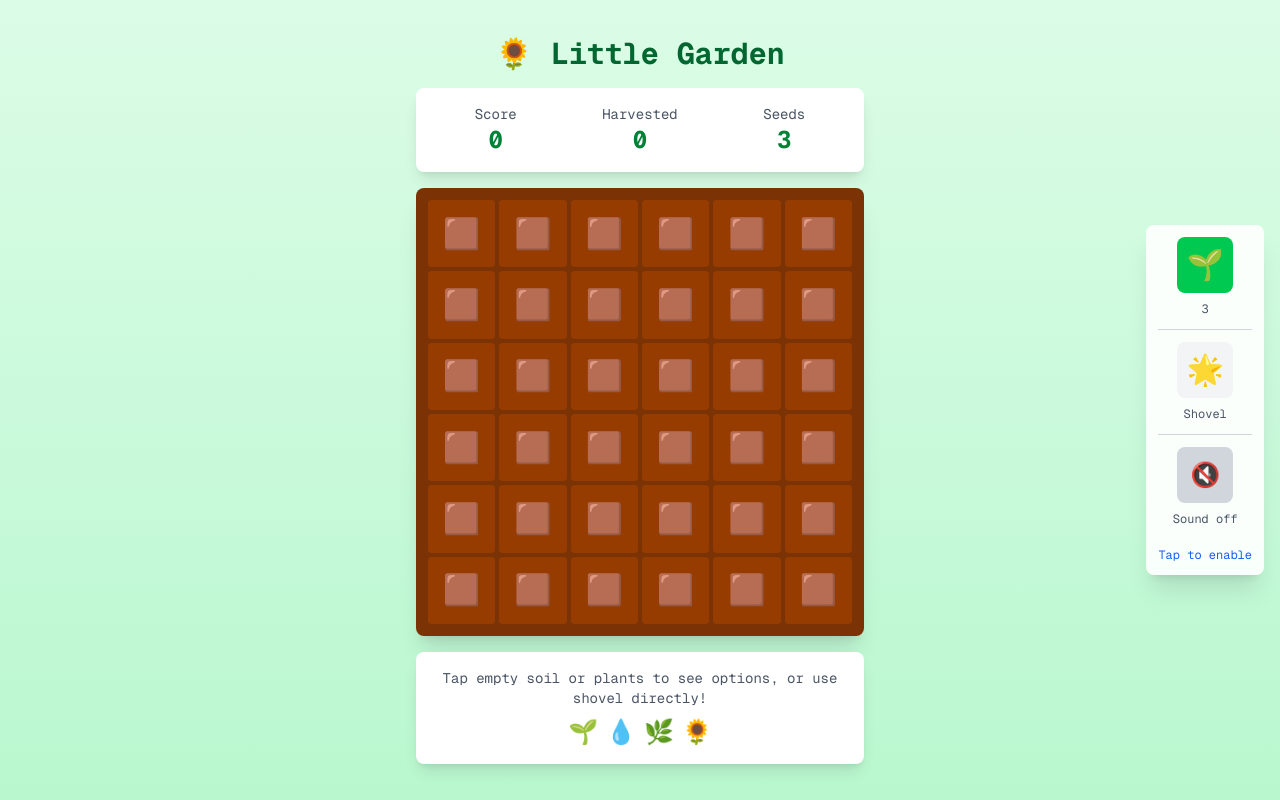
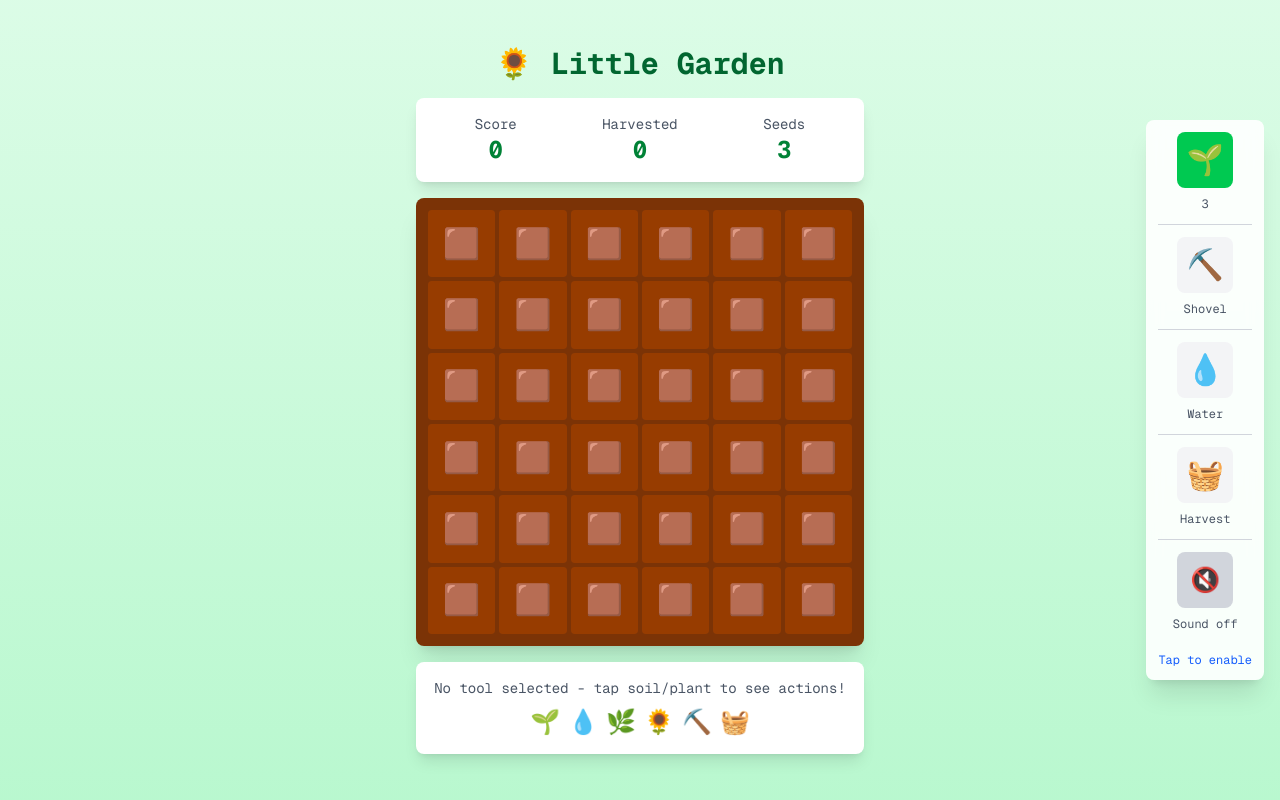
Before and after one commit to Coding-Bastards/garden-mini-game, a Next.js app: page / in a window 1280 px wide. Built offline with nearby package versions, Linux system fonts and the light colour scheme.

Commit message:
[RUDY.C] Add action system: shovel, water, harvest toggleable actions

```diff
--- a/app/page.tsx
+++ b/app/page.tsx
@@ -3,7 +3,7 @@
 import { useState, useEffect, useRef } from 'react';
 
 type CellState = 'empty' | 'seed' | 'plantSmall' | 'plantBig' | 'flower';
-type Tool = null | 'seeds';
+type ActiveAction = null | 'shovel' | 'water' | 'harvest';
 
 type GridState = CellState[][];
 
@@ -18,7 +18,7 @@ export default function GardenGame() {
   const [score, setScore] = useState(0);
   const [harvested, setHarvested] = useState(0);
   const [seeds, setSeeds] = useState(3);
-  const [shovelActive, setShovelActive] = useState(false);
+  const [activeAction, setActiveAction] = useState<ActiveAction>(null);
   const [audioEnabled, setAudioEnabled] = useState(false);
   const [soundEnabled, setSoundEnabled] = useState(true);
   const [selectedCell, setSelectedCell] = useState<{row: number, col: number} | null>(null);
@@ -105,6 +105,37 @@ export default function GardenGame() {
     osc2.stop(ctx.currentTime + 0.15);
   };
 
+  // 8-bit water sound
+  const playWaterSound = () => {
+    if (!soundEnabled || !audioEnabled) return;
+
+    if (!audioContextRef.current) {
+      audioContextRef.current = new (window.AudioContext || (window as any).webkitAudioContext)();
+    }
+
+    const ctx = audioContextRef.current;
+    const oscillator = ctx.createOscillator();
+    const gain = ctx.createGain();
+    const filter = ctx.createBiquadFilter();
+
+    oscillator.connect(filter);
+    filter.connect(gain);
+    gain.connect(ctx.destination);
+
+    oscillator.type = 'sine';
+    oscillator.frequency.setValueAtTime(400, ctx.currentTime);
+    oscillator.frequency.exponentialRampToValueAtTime(800, ctx.currentTime + 0.05);
+    filter.type = 'lowpass';
+    filter.frequency.setValueAtTime(1000, ctx.currentTime);
+
+    gain.gain.setValueAtTime(0, ctx.currentTime);
+    gain.gain.linearRampToValueAtTime(0.08, ctx.currentTime + 0.02);
+    gain.gain.exponentialRampToValueAtTime(0.01, ctx.currentTime + 0.05);
+
+    oscillator.start(ctx.currentTime);
+    oscillator.stop(ctx.currentTime + 0.05);
+  };
+
   // 8-bit ambient garden music loop
   useEffect(() => {
     if (!soundEnabled || !audioEnabled) {
@@ -163,8 +194,12 @@ export default function GardenGame() {
     setAudioEnabled(true);
   };
 
-  const toggleShovel = () => {
-    setShovelActive(!shovelActive);
+  const toggleAction = (action: ActiveAction) => {
+    if (activeAction === action) {
+      setActiveAction(null); // Deactivate if already active
+    } else {
+      setActiveAction(action); // Activate new action
+    }
   };
 
   const toggleAudio = () => {
@@ -188,17 +223,17 @@ export default function GardenGame() {
     const cell = grid[row][col];
     const newGrid = [...grid.map(r => [...r])];
 
-    // If no tool selected and clicking empty/seed/plant, show context menu
-    if (!shovelActive && (cell === 'empty' || cell === 'seed' || cell === 'plantSmall' || cell === 'plantBig')) {
+    // If no action selected, show context menu
+    if (!activeAction) {
       setSelectedCell({row, col});
       setShowMenu(true);
       return;
     }
 
-    // Shovel logic
-    if (shovelActive) {
+    // Action-based logic
+    if (activeAction === 'shovel') {
       if (cell === 'flower') {
-        // Harvest flower - get random seeds (1-3) + play harvest sound
+        // Shovel harvest - get random seeds (1-3) + play harvest sound
         const seedsGained = Math.floor(Math.random() * 3) + 1;
         setSeeds(s => s + seedsGained);
         setScore(s => s + 1);
@@ -211,31 +246,29 @@ export default function GardenGame() {
         newGrid[row][col] = 'empty';
         playPopSound();
       }
-      setGrid(newGrid);
-      return;
+    } else if (activeAction === 'water') {
+      if (cell === 'seed') {
+        // Water seed -> becomes small plant
+        newGrid[row][col] = 'plantSmall';
+        playWaterSound();
+      } else if (cell === 'plantSmall') {
+        // Water small plant -> becomes big plant
+        newGrid[row][col] = 'plantBig';
+        playWaterSound();
+      }
+    } else if (activeAction === 'harvest') {
+      if (cell === 'flower') {
+        // Basket harvest - get random seeds (1-3) + play harvest sound
+        const seedsGained = Math.floor(Math.random() * 3) + 1;
+        setSeeds(s => s + seedsGained);
+        setScore(s => s + 1);
+        setHarvested(h => h + 1);
+        newGrid[row][col] = 'empty';
+        playHarvestSound();
+      }
     }
 
-    // Menu actions
-    if (showMenu && selectedCell) {
-      setShowMenu(false);
-      setSelectedCell(null);
-
-      if (cell === 'empty') {
-        // Plant seed
-        if (seeds > 0) return;
-        newGrid[row][col] = 'seed';
-        setSeeds(s => s - 1);
-      } else if (cell === 'seed') {
-        // Water seed
-        newGrid[row][col] = 'plantSmall';
-      } else if (cell === 'plantSmall') {
-        // Water small plant
-        newGrid[row][col] = 'plantBig';
-      }
-
-      setGrid(newGrid);
-      playPopSound();
-    }
+    setGrid(newGrid);
   };
 
   const getCellEmoji = (cell: CellState): string => {
@@ -258,6 +291,10 @@ export default function GardenGame() {
       case 'flower': return `Ready to harvest!`;
       default: return 'Empty soil';
     }
+  };
+
+  const isActionActive = (action: ActiveAction) => {
+    return activeAction === action;
   };
 
   return (
@@ -292,20 +329,66 @@ export default function GardenGame() {
           {/* Shovel button */}
           <button
             onClick={() => {
-              toggleShovel();
+              toggleAction('shovel');
               if (!audioEnabled) enableAudio();
             }}
             className={`w-14 h-14 rounded-lg flex items-center justify-center text-3xl transition-all ${
-              shovelActive
-                ? 'bg-amber-500 text-white hover:bg-amber-600 active:bg-amber-700'
+              isActionActive('shovel')
+                ? 'bg-amber-500 text-white hover:bg-amber-600 active:bg-amber-700 shadow-lg scale-105'
                 : 'bg-gray-100 text-gray-700 hover:bg-gray-200'
             }`}
-            title={shovelActive ? 'Shovel active' : 'Toggle shovel'}
+            title={isActionActive('shovel') ? 'Shovel active (tap to deactivate)' : 'Shovel (tap to activate)'}
           >
-            {HARVEST_EMOJIS[Math.floor(Math.random() * HARVEST_EMOJIS.length)]}
+            ⛏️
           </button>
           <div className="text-xs text-center text-gray-600">
-            {shovelActive ? 'Active' : 'Shovel'}
+            {isActionActive('shovel') ? 'Active' : 'Shovel'}
+          </div>
+        </div>
+
+        <div className="h-px bg-gray-300"></div>
+
+        <div className="flex flex-col items-center gap-2">
+          {/* Water button */}
+          <button
+            onClick={() => {
+              toggleAction('water');
+              if (!audioEnabled) enableAudio();
+            }}
+            className={`w-14 h-14 rounded-lg flex items-center justify-center text-3xl transition-all ${
+              isActionActive('water')
+                ? 'bg-blue-500 text-white hover:bg-blue-600 active:bg-blue-700 shadow-lg scale-105'
+                : 'bg-gray-100 text-gray-700 hover:bg-gray-200'
+            }`}
+            title={isActionActive('water') ? 'Water active (tap to deactivate)' : 'Water (tap to activate)'}
+          >
+            💧
+          </button>
+          <div className="text-xs text-center text-gray-600">
+            {isActionActive('water') ? 'Active' : 'Water'}
+          </div>
+        </div>
+
+        <div className="h-px bg-gray-300"></div>
+
+        <div className="flex flex-col items-center gap-2">
+          {/* Harvest/Basket button */}
+          <button
+            onClick={() => {
+              toggleAction('harvest');
+              if (!audioEnabled) enableAudio();
+            }}
+            className={`w-14 h-14 rounded-lg flex items-center justify-center text-3xl transition-all ${
+              isActionActive('harvest')
+                ? 'bg-pink-500 text-white hover:bg-pink-600 active:bg-pink-700 shadow-lg scale-105'
+                : 'bg-gray-100 text-gray-700 hover:bg-gray-200'
+            }`}
+            title={isActionActive('harvest') ? 'Harvest active (tap to deactivate)' : 'Harvest (tap to activate)'}
+          >
+            🧺
+          </button>
+          <div className="text-xs text-center text-gray-600">
+            {isActionActive('harvest') ? 'Active' : 'Harvest'}
           </div>
         </div>
 
@@ -351,22 +434,37 @@ export default function GardenGame() {
           </div>
           <div className="flex flex-col gap-1">
             <button
-              onClick={() => handleTileClick(selectedCell.row, selectedCell.col)}
+              onClick={() => {
+                setActiveAction('shovel');
+                setShowMenu(false);
+                setSelectedCell(null);
+                handleTileClick(selectedCell.row, selectedCell.col);
+              }}
               className="px-4 py-2 bg-amber-500 text-white rounded hover:bg-amber-600 text-sm flex items-center gap-2"
             >
               ⛏️ <span>Clear/Shovel</span>
             </button>
             <button
-              onClick={() => handleTileClick(selectedCell.row, selectedCell.col)}
+              onClick={() => {
+                setActiveAction('water');
+                setShowMenu(false);
+                setSelectedCell(null);
+                handleTileClick(selectedCell.row, selectedCell.col);
+              }}
               className="px-4 py-2 bg-blue-500 text-white rounded hover:bg-blue-600 text-sm flex items-center gap-2"
             >
               💧 <span>Water</span>
             </button>
             <button
-              onClick={() => handleTileClick(selectedCell.row, selectedCell.col)}
-              className="px-4 py-2 bg-green-500 text-white rounded hover:bg-green-600 text-sm flex items-center gap-2"
+              onClick={() => {
+                setActiveAction('harvest');
+                setShowMenu(false);
+                setSelectedCell(null);
+                handleTileClick(selectedCell.row, selectedCell.col);
+              }}
+              className="px-4 py-2 bg-pink-500 text-white rounded hover:bg-pink-600 text-sm flex items-center gap-2"
             >
-              🌱 <span>Plant seed</span>
+              🧺 <span>Harvest/Basket</span>
             </button>
           </div>
         </div>
@@ -396,8 +494,12 @@ export default function GardenGame() {
                   key={`${rowIndex}-${colIndex}`}
                   onClick={() => handleTileClick(rowIndex, colIndex)}
                   className={`w-full aspect-square rounded flex items-center justify-center text-3xl transition-all duration-150 select-none touch-manipulation ${
-                    shovelActive
+                    isActionActive('shovel')
                       ? 'bg-red-900 hover:bg-red-800 active:bg-red-700'
+                      : isActionActive('water')
+                      ? 'bg-blue-900 hover:bg-blue-800 active:bg-blue-700'
+                      : isActionActive('harvest')
+                      ? 'bg-pink-900 hover:bg-pink-800 active:bg-pink-700'
                       : cell === 'flower'
                       ? 'bg-green-700 hover:bg-green-600 active:bg-green-500 animate-pulse'
                       : 'bg-amber-800 hover:bg-amber-700 active:bg-amber-600'
@@ -412,9 +514,9 @@ export default function GardenGame() {
         </div>
         <div className="bg-white rounded-lg shadow-lg p-4 text-center">
           <p className="text-sm text-gray-600">
-            {shovelActive
-              ? 'Shovel active - click flowers to harvest (1-3 seeds) or plants to clear them!'
-              : 'Tap empty soil or plants to see options, or use shovel directly!'
+            {activeAction
+              ? `${activeAction === 'shovel' ? 'Shovel' : activeAction === 'water' ? 'Water' : 'Harvest'} active - tap to deactivate or use tool!`
+              : 'No tool selected - tap soil/plant to see actions!'
               }
           </p>
           <div className="flex justify-center gap-2 mt-2 text-2xl">
@@ -422,6 +524,8 @@ export default function GardenGame() {
             <span>💧</span>
             <span>🌿</span>
             <span>🌻</span>
+            <span>⛏️</span>
+            <span>🧺</span>
           </div>
         </div>
       </div>
```
